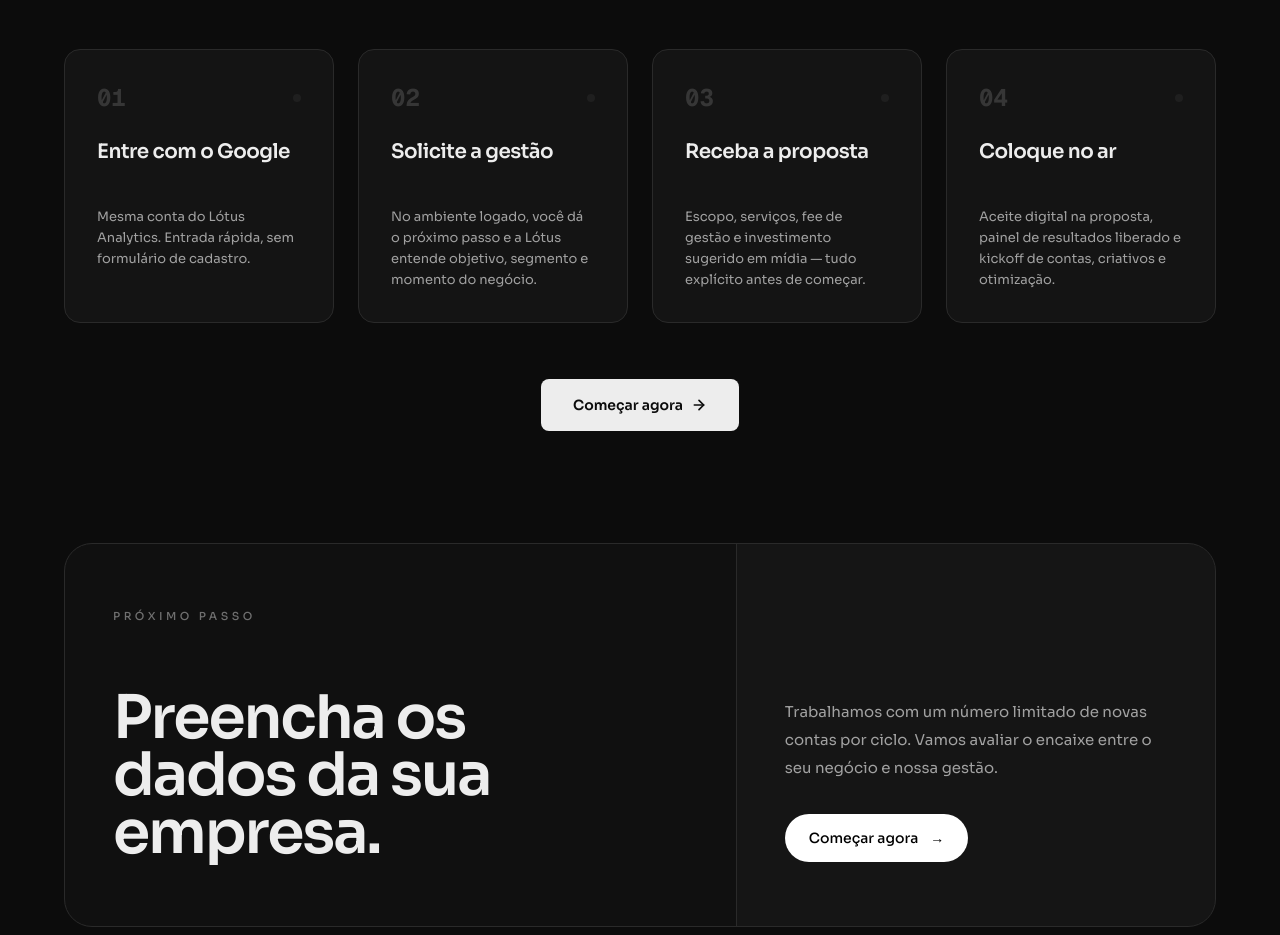
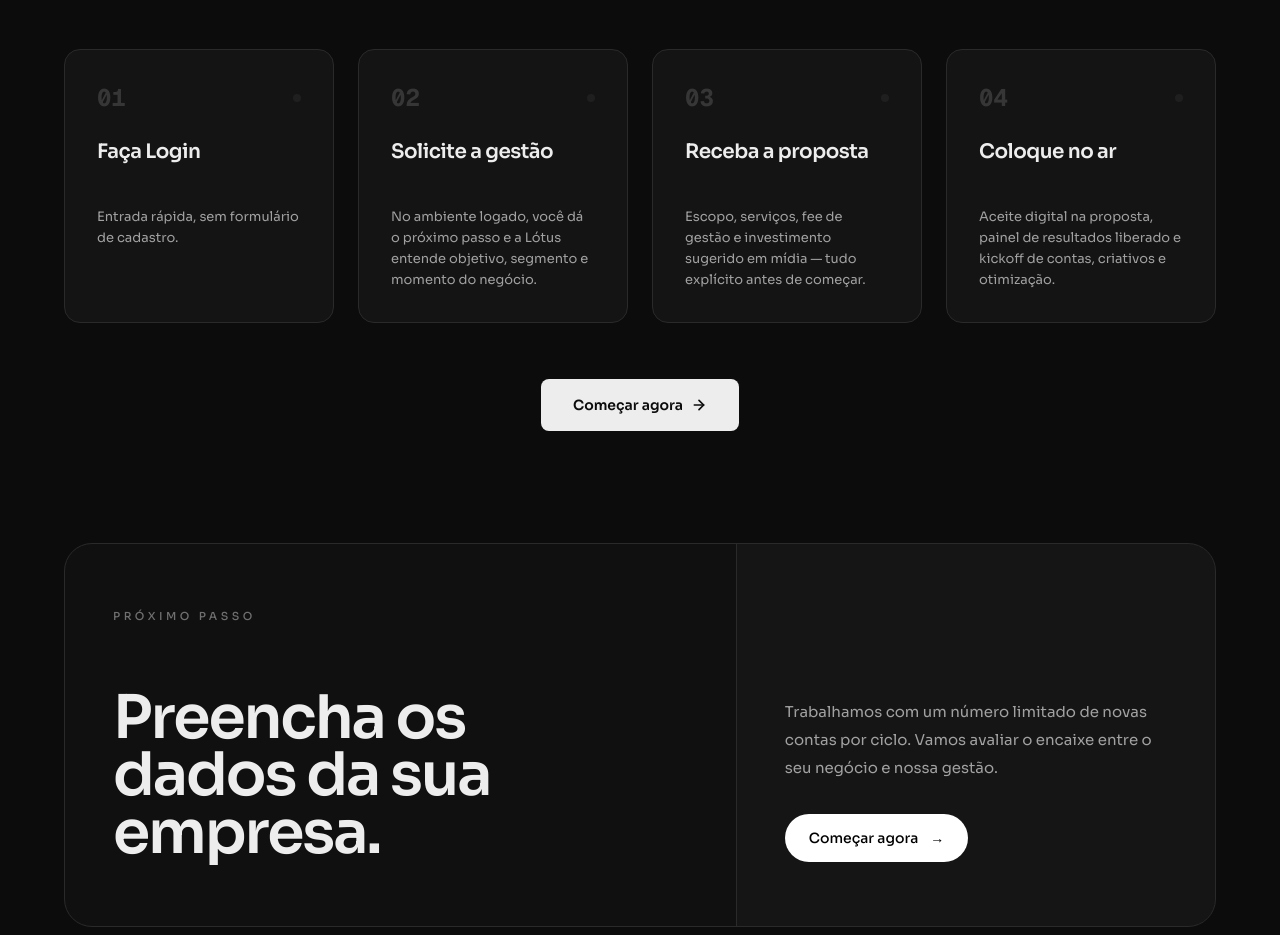
Before and after one commit to marcosdelfrari/Lotus, a Next.js app: page / in a window 1280 px wide. Shown: the part 4000-4935 px from the top of the page. Built offline with nearby package versions, Linux system fonts and the light colour scheme; a web font is replaced by a local one.

Commit message:
fix landing page

```diff
--- a/app/components/lotus/how-it-works.tsx
+++ b/app/components/lotus/how-it-works.tsx
@@ -5,8 +5,8 @@ import { SectionShell } from "@/app/components/lotus/section-shell";
 const steps = [
   {
     step: "01",
-    title: "Entre com o Google",
-    text: "Mesma conta do Lótus Analytics. Entrada rápida, sem formulário de cadastro.",
+    title: "Faça Login",
+    text: "Entrada rápida, sem formulário de cadastro.",
   },
   {
     step: "02",
@@ -59,7 +59,15 @@ export function LotusHowItWorks() {
           className="inline-flex items-center gap-2 rounded-lg bg-foreground px-8 py-4 text-sm font-semibold text-background transition-all hover:scale-[1.02] active:scale-[0.98]"
         >
           Começar agora
-          <svg viewBox="0 0 24 24" fill="none" stroke="currentColor" strokeWidth="2.5" strokeLinecap="round" strokeLinejoin="round" className="h-4 w-4">
+          <svg
+            viewBox="0 0 24 24"
+            fill="none"
+            stroke="currentColor"
+            strokeWidth="2.5"
+            strokeLinecap="round"
+            strokeLinejoin="round"
+            className="h-4 w-4"
+          >
             <path d="M5 12h14" />
             <path d="m12 5 7 7-7 7" />
           </svg>
```
